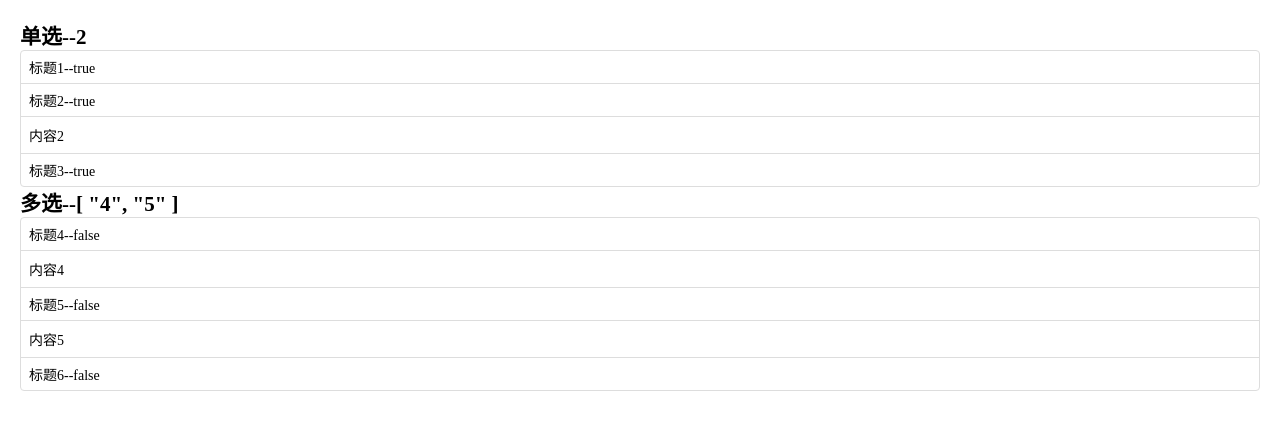
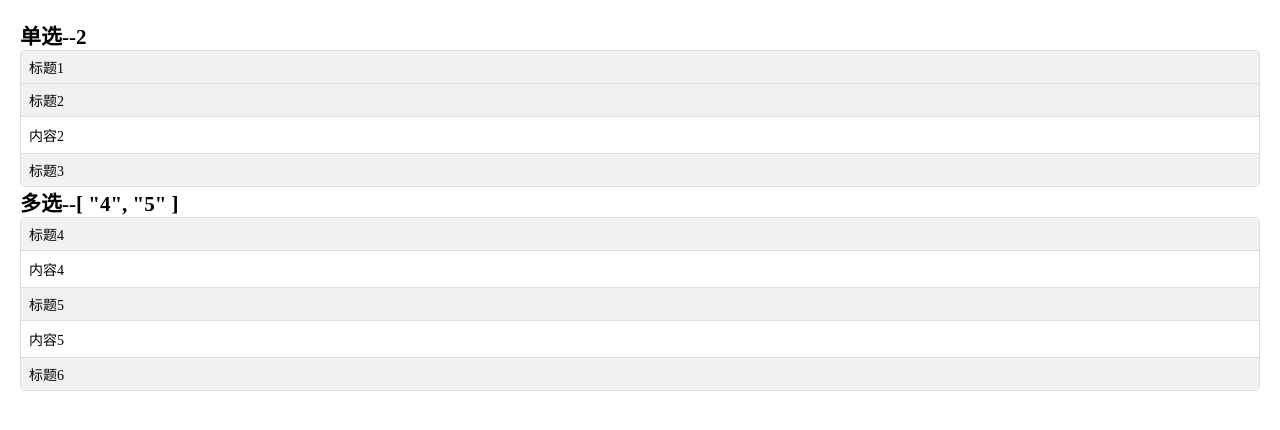
Before and after one commit to doria76593/vue2-lunzi, a Vue app: page / in a window 1280 px wide. Shown: the top 430 px of the page. Built offline with nearby package versions, Linux system fonts and the light colour scheme.

Commit message:
collapse去注释和设置title背景颜色

```diff
--- a/src/collapse-item.vue
+++ b/src/collapse-item.vue
@@ -1,6 +1,6 @@
 <template>
   <div class="collapseItem">
-    <div class="title" @click="toggle">{{title}}--{{single}}</div>
+    <div class="title" @click="toggle">{{title}}</div>
     <div class="content" v-if="open">
       <slot></slot>
     </div>
@@ -36,9 +36,9 @@ export default {
         }
       } else {
         if (name.indexOf(this.name) > -1) {
-         this.show()
+          this.show()
         } else {
-         this.close()
+          this.close()
         }
       }
     })
@@ -65,11 +65,13 @@ $grey: #ddd;
 $border-radius: 4px;
 .collapseItem {
   border-bottom: 1px solid $grey;
+
   &:last-child {
     border-bottom: none;
   }
   > .title {
     cursor: pointer;
+     background: lighten($grey, 8%);
     min-height: 32px;
     display: flex;
     align-items: center;
```
